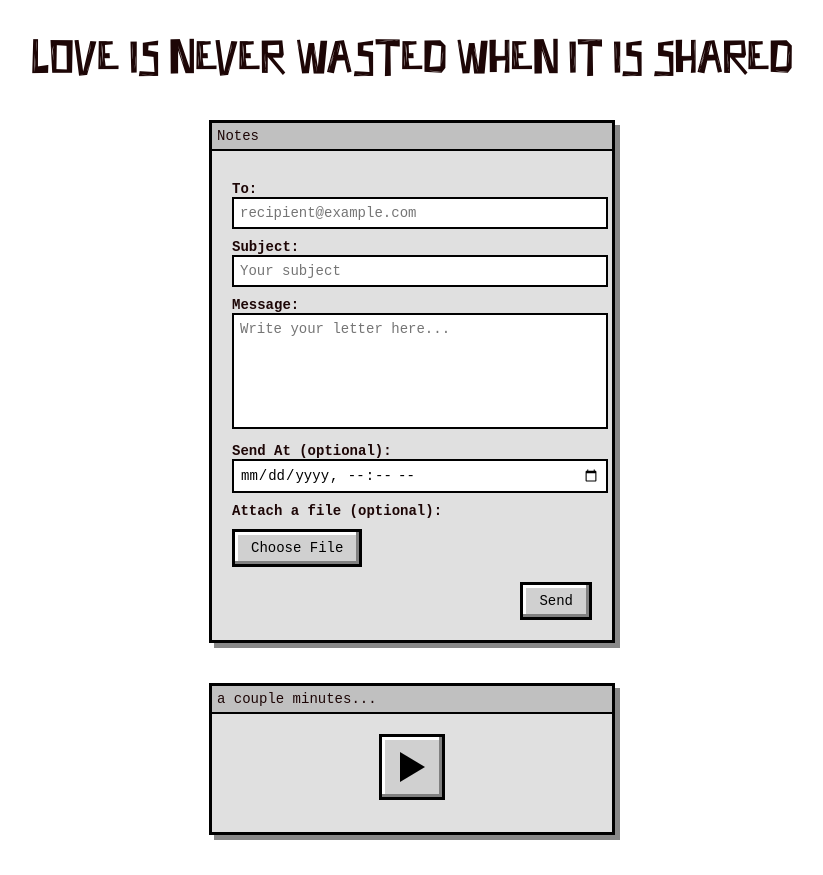
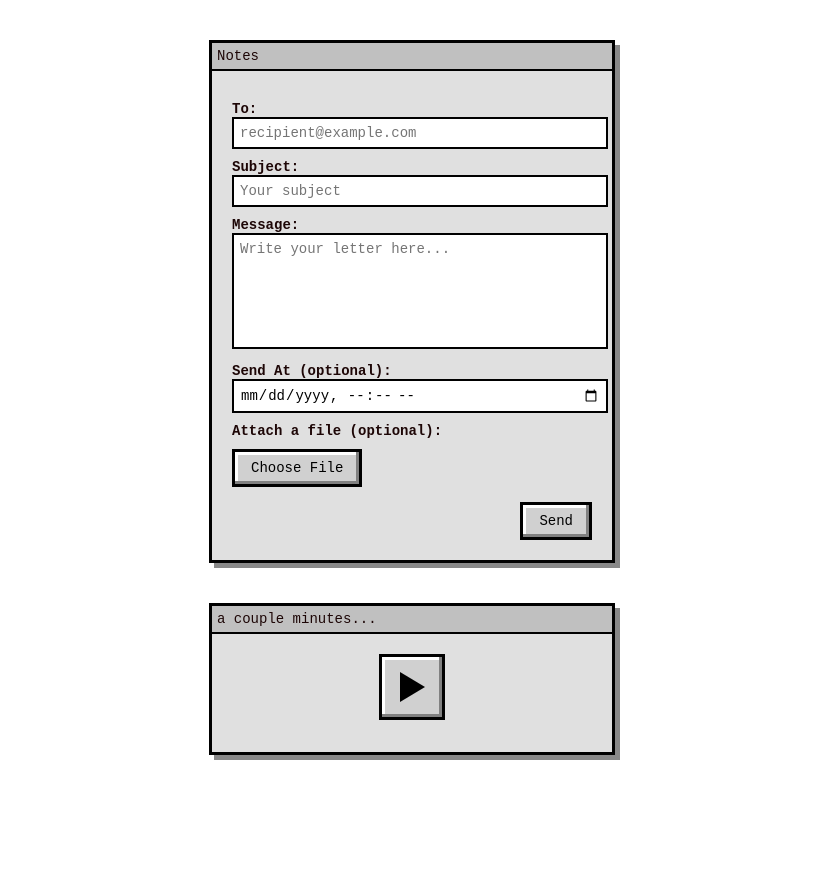
Before and after one commit to acoupleminutes/love-is-never-wasted, a website: page public/index.html in a window 1280 px wide. Shown: the whole page, without its empty margins (228-1051 px from the left). After the commit the page ends 800 px from the top, so only its background shows below. Drawn offline with Linux system fonts and the light colour scheme; a web font is replaced by a local one.

Commit message:
Update index.html

```diff
--- a/public/index.html
+++ b/public/index.html
@@ -150,7 +150,7 @@
 </head>
 <body>
 
-  <p>LOVE IS NEVER WASTED WHEN IT IS SHARED</p>
+  <p></p>
 
   <!-- Notes app window -->
   <div class="mac-window">
```
